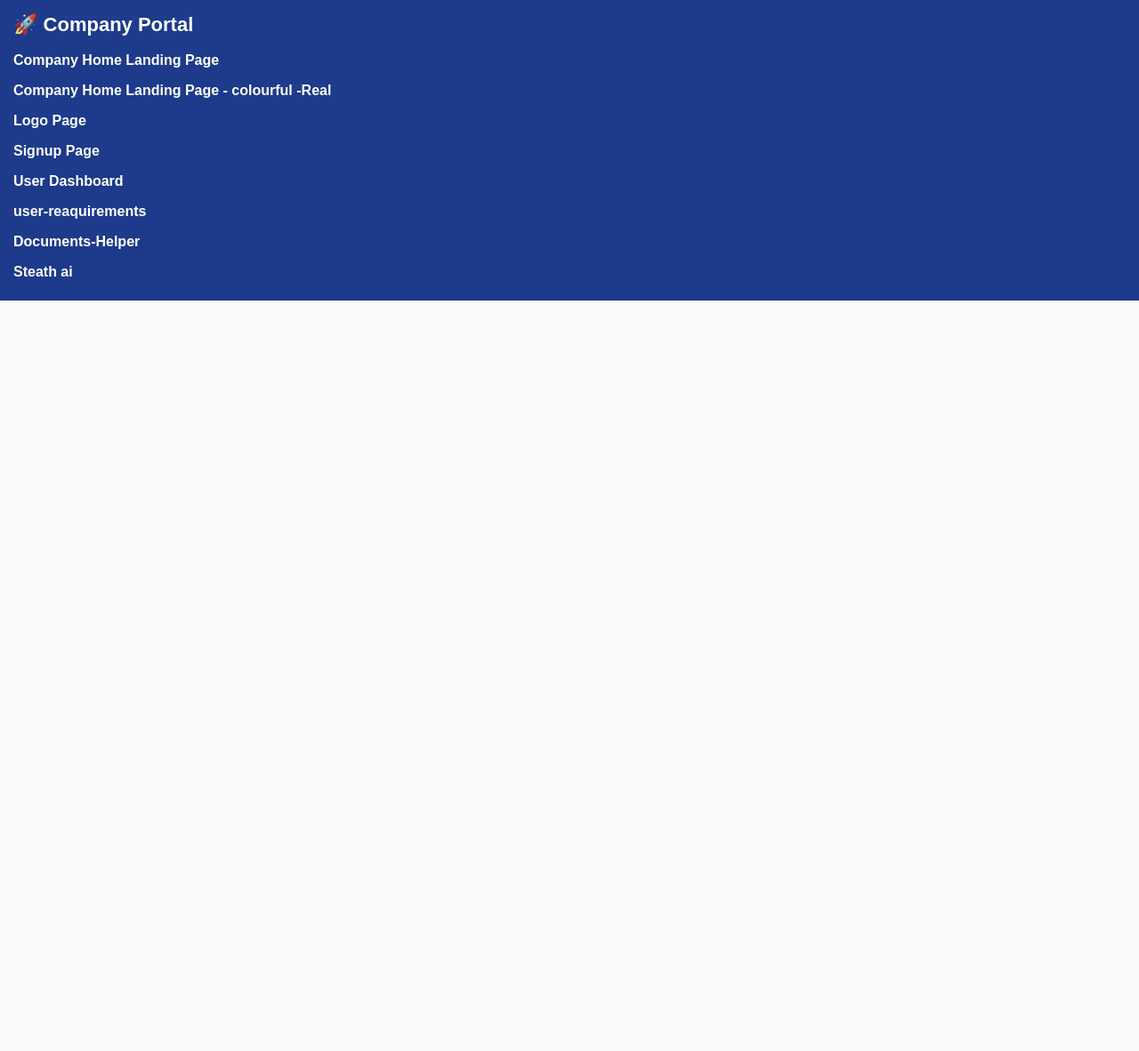
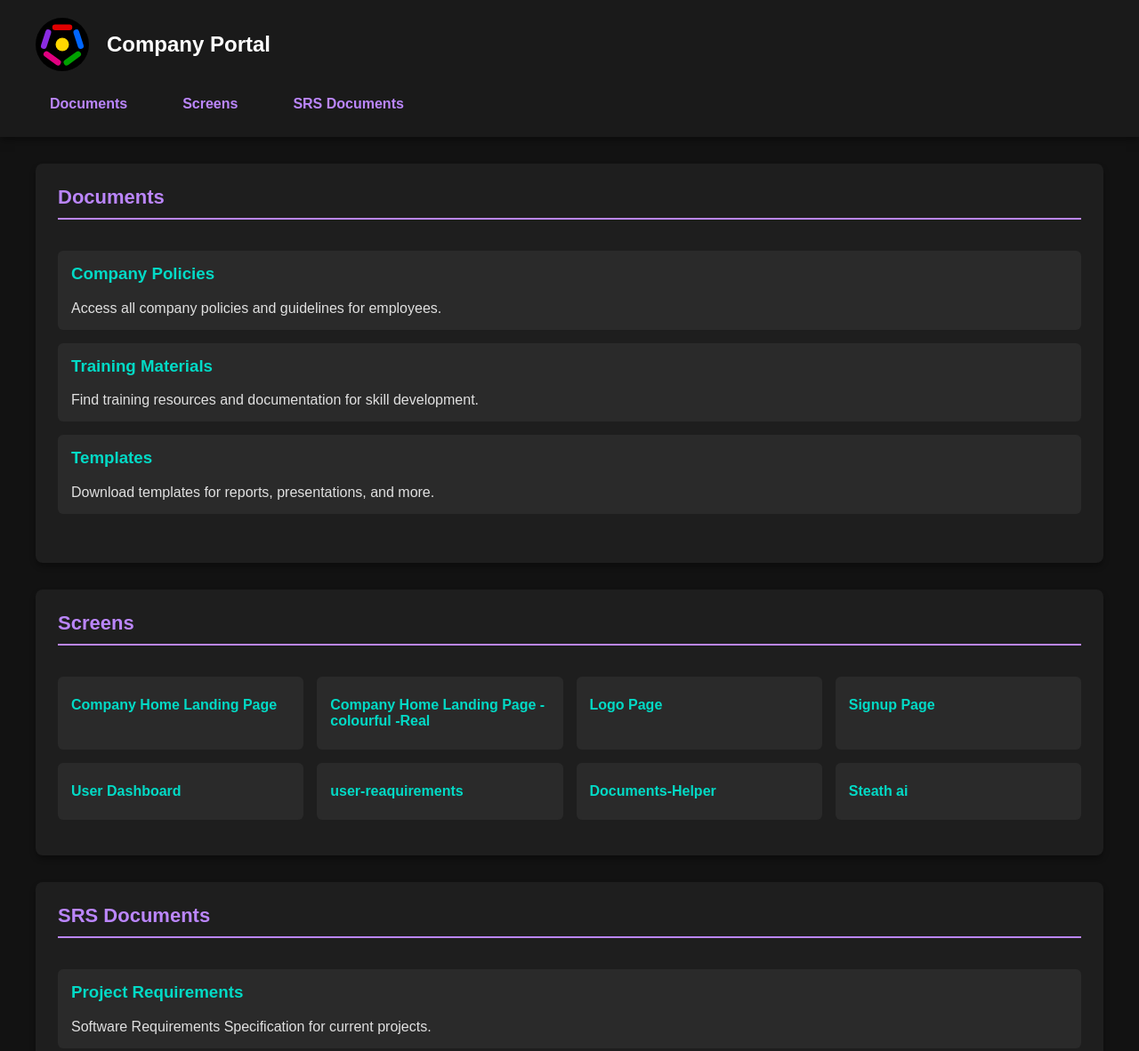
Before and after one commit to yonteruaiengineer-coder/Company, a plain HTML site: page index.html in a window 1280 px wide. Shown: the top 1182 px of the page at 89% size. Before the commit the page ends 800 px from the top, so only its background shows below. Drawn offline with Linux system fonts and the light colour scheme.

Commit message:
Update index.html

```diff
--- a/index.html
+++ b/index.html
@@ -9,48 +9,262 @@
       font-family: Arial, sans-serif;
       margin: 0;
       padding: 0;
-      background: #f9f9f9;
+      background: #121212;
+      color: #e0e0e0;
     }
+
+    .container {
+      max-width: 1200px;
+      margin: 0 auto;
+    }
+
     header {
-      background: #1e3a8a;
-      padding: 15px;
+      background: #1a1a1a;
+      padding: 20px;
+      box-shadow: 0 2px 10px rgba(0, 0, 0, 0.5);
     }
+
+    .header-content {
+      display: flex;
+      align-items: center;
+      gap: 20px;
+    }
+
+    .logo {
+      width: 60px;
+      height: 60px;
+    }
+
     header h1 {
       color: white;
       margin: 0;
-      font-size: 22px;
+      font-size: 24px;
     }
+
     nav {
-      margin-top: 10px;
+      margin-top: 20px;
+      display: flex;
+      gap: 30px;
     }
+
     nav a {
-      display: block;
-      color: white;
-      padding: 8px 0;
+      color: #bb86fc;
       text-decoration: none;
       font-weight: bold;
+      padding: 8px 16px;
+      border-radius: 4px;
+      transition: background-color 0.3s;
     }
+
     nav a:hover {
+      background-color: rgba(187, 134, 252, 0.2);
       text-decoration: underline;
     }
+
     main {
       padding: 30px;
+    }
+
+    .section {
+      background: #1e1e1e;
+      border-radius: 8px;
+      padding: 25px;
+      margin-bottom: 30px;
+      box-shadow: 0 4px 6px rgba(0, 0, 0, 0.3);
+    }
+
+    .section h2 {
+      color: #bb86fc;
+      margin-top: 0;
+      margin-bottom: 20px;
+      font-size: 22px;
+      border-bottom: 2px solid #bb86fc;
+      padding-bottom: 10px;
+    }
+
+    .section-content {
+      padding: 15px 0;
+    }
+
+    .section-item {
+      background: #2a2a2a;
+      padding: 15px;
+      margin-bottom: 15px;
+      border-radius: 6px;
+      transition: transform 0.2s;
+    }
+
+    .section-item:hover {
+      transform: translateY(-3px);
+      box-shadow: 0 4px 8px rgba(0, 0, 0, 0.4);
+    }
+
+    .section-item h3 {
+      margin-top: 0;
+      color: #03dac6;
+    }
+
+    .section-item p {
+      margin-bottom: 0;
+      color: #e0e0e0;
+    }
+
+    .screen-links {
+      display: grid;
+      grid-template-columns: repeat(auto-fill, minmax(250px, 1fr));
+      gap: 15px;
+    }
+
+    .screen-link-item {
+      background: #2a2a2a;
+      padding: 15px;
+      border-radius: 6px;
+      transition: transform 0.2s, background-color 0.2s;
+    }
+
+    .screen-link-item:hover {
+      transform: translateY(-3px);
+      background-color: #333;
+      box-shadow: 0 4px 8px rgba(0, 0, 0, 0.4);
+    }
+
+    .screen-link-item a {
+      color: #03dac6;
+      text-decoration: none;
+      font-weight: bold;
+      display: block;
+      padding: 8px 0;
+    }
+
+    .screen-link-item a:hover {
+      text-decoration: underline;
+    }
+
+    .footer {
+      background: #1a1a1a;
+      padding: 20px;
+      text-align: center;
+      color: #888;
+      margin-top: 40px;
     }
   </style>
 </head>
 <body>
   <header>
-    <h1>🚀 Company Portal</h1>
+    <div class="container">
+      <div class="header-content">
+        <!-- Logo with dark background -->
+        <svg class="logo" viewBox="0 0 320 320" xmlns="http://www.w3.org/2000/svg">
+          <!-- Round Black Background -->
+          <circle cx="160" cy="160" r="160" fill="black" />
+
+          <!-- Top rectangle: Red -->
+          <rect x="100" y="40" width="120" height="35" rx="17.5" ry="17.5" fill="#E00000" transform="rotate(0 160 160)"/>
+
+          <!-- Top-right rectangle: Blue -->
+          <rect x="100" y="40" width="120" height="35" rx="17.5" ry="17.5" fill="#0066FF" transform="rotate(72 160 160)"/>
+
+          <!-- Bottom-right rectangle: Green -->
+          <rect x="100" y="40" width="120" height="35" rx="17.5" ry="17.5" fill="#00A000" transform="rotate(144 160 160)"/>
+
+          <!-- Bottom-left rectangle: Pink/Magenta -->
+          <rect x="100" y="40" width="120" height="35" rx="17.5" ry="17.5" fill="#E00080" transform="rotate(216 160 160)"/>
+
+          <!-- Top-left rectangle: Purple -->
+          <rect x="100" y="40" width="120" height="35" rx="17.5" ry="17.5" fill="#8A2BE2" transform="rotate(288 160 160)"/>
+
+          <!-- Solid middle circle: Yellow -->
+          <circle cx="160" cy="160" r="40" fill="#FFD700"/>
+        </svg>
+
+        <h1>Company Portal</h1>
+      </div>
+
       <nav>
+        <a href="#documents">Documents</a>
+        <a href="#screens">Screens</a>
+        <a href="#srs-documents">SRS Documents</a>
+      </nav>
+    </div>
+  </header>
+
+  <main class="container">
+    <!-- Documents Section -->
+    <section id="documents" class="section">
+      <h2>Documents</h2>
+      <div class="section-content">
+        <div class="section-item">
+          <h3>Company Policies</h3>
+          <p>Access all company policies and guidelines for employees.</p>
+        </div>
+        <div class="section-item">
+          <h3>Training Materials</h3>
+          <p>Find training resources and documentation for skill development.</p>
+        </div>
+        <div class="section-item">
+          <h3>Templates</h3>
+          <p>Download templates for reports, presentations, and more.</p>
+        </div>
+      </div>
+    </section>
+
+    <!-- Screens Section -->
+    <section id="screens" class="section">
+      <h2>Screens</h2>
+      <div class="section-content">
+        <div class="screen-links">
+          <div class="screen-link-item">
             <a href="home.html">Company Home Landing Page</a>
+          </div>
+          <div class="screen-link-item">
             <a href="home_colourful.html">Company Home Landing Page - colourful -Real</a>
+          </div>
+          <div class="screen-link-item">
             <a href="login.html">Logo Page</a>
+          </div>
+          <div class="screen-link-item">
             <a href="sigup.html">Signup Page</a>
+          </div>
+          <div class="screen-link-item">
             <a href="user-dashboard.html">User Dashboard</a>
+          </div>
+          <div class="screen-link-item">
             <a href="user-reaquirements.html">user-reaquirements</a>
+          </div>
+          <div class="screen-link-item">
             <a href="documets-helper.html">Documents-Helper</a>
+          </div>
+          <div class="screen-link-item">
             <a href="stealth.html">Steath ai</a>
-    </nav>
-  </header>
+          </div>
+        </div>
+      </div>
+    </section>
+
+    <!-- SRS Documents Section -->
+    <section id="srs-documents" class="section">
+      <h2>SRS Documents</h2>
+      <div class="section-content">
+        <div class="section-item">
+          <h3>Project Requirements</h3>
+          <p>Software Requirements Specification for current projects.</p>
+        </div>
+        <div class="section-item">
+          <h3>Technical Specifications</h3>
+          <p>Detailed technical documentation for system architecture.</p>
+        </div>
+        <div class="section-item">
+          <h3>API Documentation</h3>
+          <p>Complete API reference and integration guides.</p>
+        </div>
+      </div>
+    </section>
+  </main>
+
+  <footer class="footer">
+    <div class="container">
+      <p>&copy; 2023 Company Portal. All rights reserved.</p>
+    </div>
+  </footer>
 </body>
 </html>
```
Lines whose indentation alone changed are shown as unchanged.
